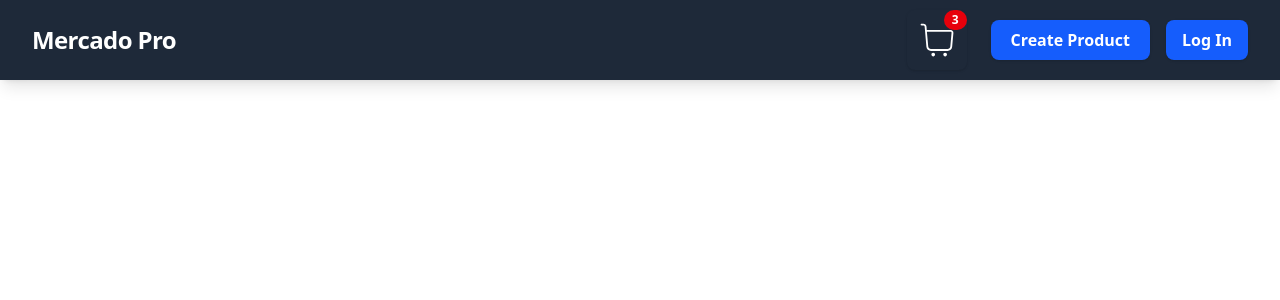
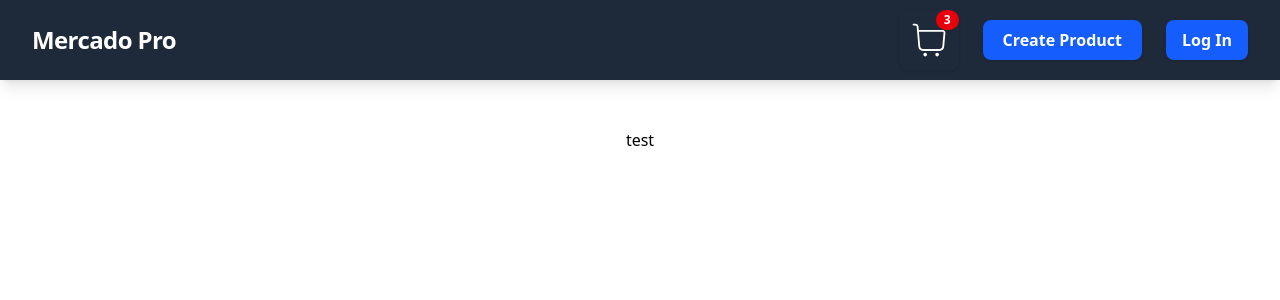
Before and after one commit to aaropaltemaa/Mercado-Pro, a React (Vite) app in the folder client/: page /cart in a window 1280 px wide. Shown: the top 300 px of the page. Built offline with nearby package versions, Linux system fonts and the light colour scheme.

Commit message:
created cart store with zustand

```diff
--- a/client/src/App.tsx
+++ b/client/src/App.tsx
@@ -6,7 +6,7 @@ import NavBar from "./components/NavBar";
 import { Toaster } from "react-hot-toast";
 import { useAuthStore } from "./store/auth";
 import { useEffect } from "react";
-import MyOrdersPage from "./components/MyOrdersPage";
+import CartPage from "./pages/CartPage";
 
 const App = () => {
   const initialize = useAuthStore((state) => state.initialize);
@@ -23,7 +23,7 @@ const App = () => {
         <Route path="/" element={<ProductList />} />
         <Route path="/create-product" element={<CreateProductForm />} />
         <Route path="/login" element={<LoginForm />} />
-        <Route path="/orders" element={<MyOrdersPage />} />
+        <Route path="/cart" element={<CartPage />} />
       </Routes>
     </div>
   );
--- a/client/src/components/MyOrdersPage.tsx
+++ /dev/null
@@ -1,5 +0,0 @@
-const MyOrdersPage = () => {
-  return <div>MyOrdersPage</div>;
-};
-
-export default MyOrdersPage;
--- a/client/src/components/NavBar.tsx
+++ b/client/src/components/NavBar.tsx
@@ -17,7 +17,7 @@ const NavBar: React.FC = () => {
         <div className="flex items-center gap-6">
           <Link
             to="/cart"
-            className="hover:bg-blue-700 text-white p-2 rounded-lg shadow transition flex items-center justify-center"
+            className=" text-white p-2 rounded-lg hover:opacity-60 transition shadow flex items-center justify-center"
           >
             <div className="relative">
               <CiShoppingCart size={44} />
@@ -26,8 +26,7 @@ const NavBar: React.FC = () => {
               </span>
             </div>
           </Link>
-
-          <div className="flex gap-4">
+          <div className="flex gap-6">
             <Link
               to="/create-product"
               className="bg-blue-600 hover:bg-blue-700 text-white font-semibold py-2 px-5 rounded-lg shadow transition"
--- /dev/null
+++ b/client/src/pages/CartPage.tsx
@@ -0,0 +1,5 @@
+const CartPage = () => {
+  return <p>test</p>;
+};
+
+export default CartPage;
--- /dev/null
+++ b/client/src/store/cart.ts
@@ -0,0 +1,38 @@
+import { create } from "zustand";
+
+type Product = {
+  id: string;
+  name: string;
+  description: string;
+  price: number;
+};
+
+type CartItem = {
+  id: string;
+  productId: string;
+  product: Product;
+  quantity: number;
+};
+
+type CartState = {
+  cartItems: CartItem[];
+  setCart: (items: CartItem[]) => void;
+  removeItem: (id: string) => void;
+  clearCart: () => void;
+};
+
+export const useCart = create<CartState>((set) => ({
+  cartItems: [],
+
+  setCart: (items) => {
+    set({ cartItems: items });
+  },
+
+  removeItem: (id) => {
+    set((state) => ({ cartItems: state.cartItems.filter((i) => i.id !== id) }));
+  },
+
+  clearCart: () => {
+    set({ cartItems: [] });
+  },
+}));
```
Also changed, not shown: client/src/services/cart.ts (added), 1 other file (tests, documents, lock files or other folders).
